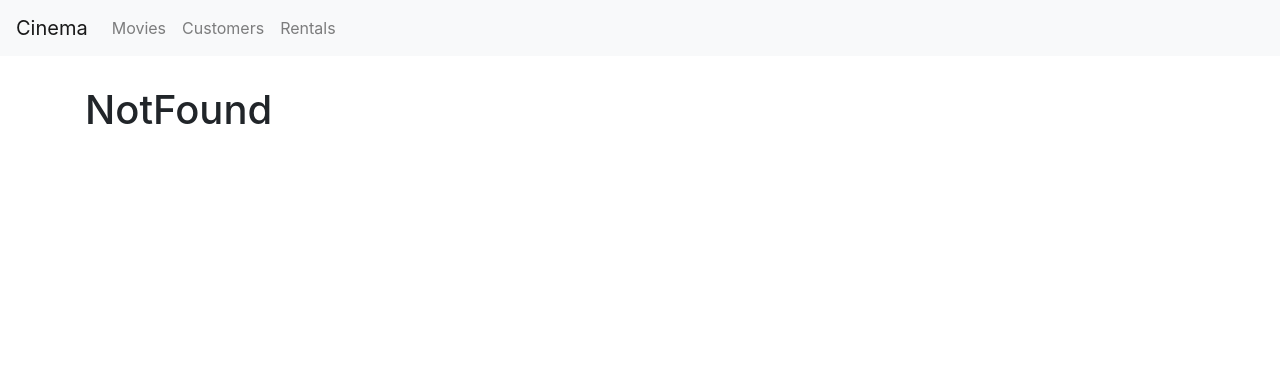
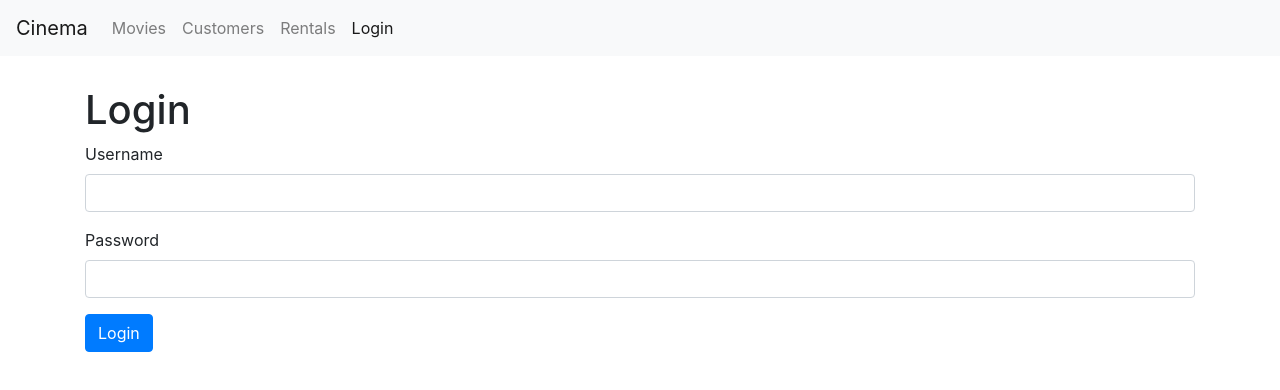
Before and after one commit to Segaltair/cinema, a React (Create React App) app: page /login in a window 1280 px wide. Before the commit this address led to /not-found. Shown: the top 390 px of the page. Built offline with nearby package versions, Linux system fonts and the light colour scheme.

Commit message:
add loginForm

```diff
--- a/src/App.js
+++ b/src/App.js
@@ -1,12 +1,13 @@
 import React from 'react';
 import NavBar from "./components/navBar";
-import './App.css';
 import Movies from "./components/movies";
 import {Redirect, Route, Switch} from "react-router-dom";
 import Customers from "./components/customers";
 import Rentals from "./components/rentals";
 import NotFound from "./components/notFound";
 import MovieForm from "./components/movieForm";
+import LoginForm from "./components/loginForm";
+import './App.css';
 
 function App() {
     return (
@@ -14,6 +15,7 @@
             <NavBar/>
             <main className="container">
                 <Switch>
+                    <Route path="/login" component={LoginForm}/>
                     <Route path="/movies/:id" component={MovieForm}/>
                     <Route path="/movies" component={Movies}/>
                     <Route path="/customers" component={Customers}/>
--- /dev/null
+++ b/src/components/loginForm.jsx
@@ -0,0 +1,24 @@
+import React, {Component} from "react";
+
+class LoginForm extends Component {
+    render() {
+        return (
+            <div>
+                <h1>Login</h1>
+                <form>
+                    <div className="form-group">
+                        <label htmlFor="username">Username</label>
+                        <input id="username" type="text" className="form-control"/>
+                    </div>
+                    <div className="form-group">
+                        <label htmlFor="password">Password</label>
+                        <input id="password" type="text" className="form-control"/>
+                    </div>
+                    <button className="btn btn-primary">Login</button>
+                </form>
+            </div>
+        );
+    }
+}
+
+export default LoginForm;
--- a/src/components/navBar.jsx
+++ b/src/components/navBar.jsx
@@ -22,6 +22,9 @@
                     <li className="nav-item">
                         <NavLink className="nav-link" to="/rentals">Rentals</NavLink>
                     </li>
+                    <li className="nav-item">
+                        <NavLink className="nav-link" to="/login">Login</NavLink>
+                    </li>
                 </ul>
             </div>
         </nav>
```
